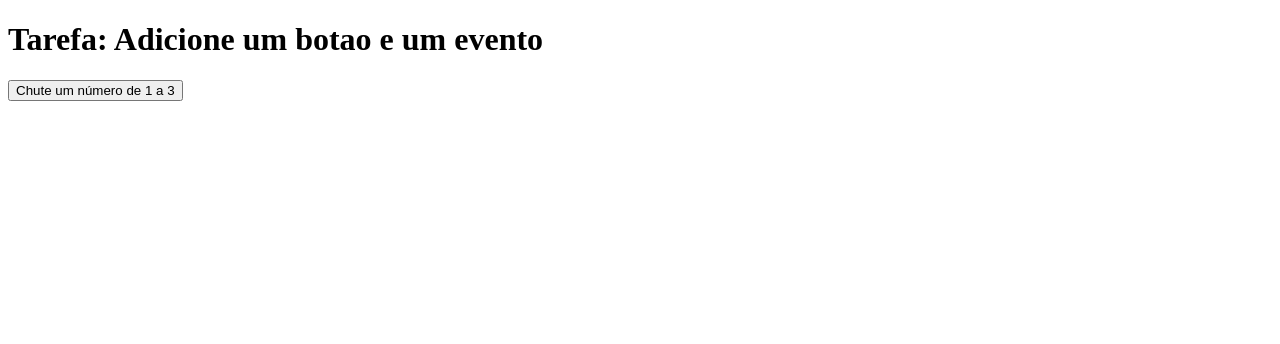
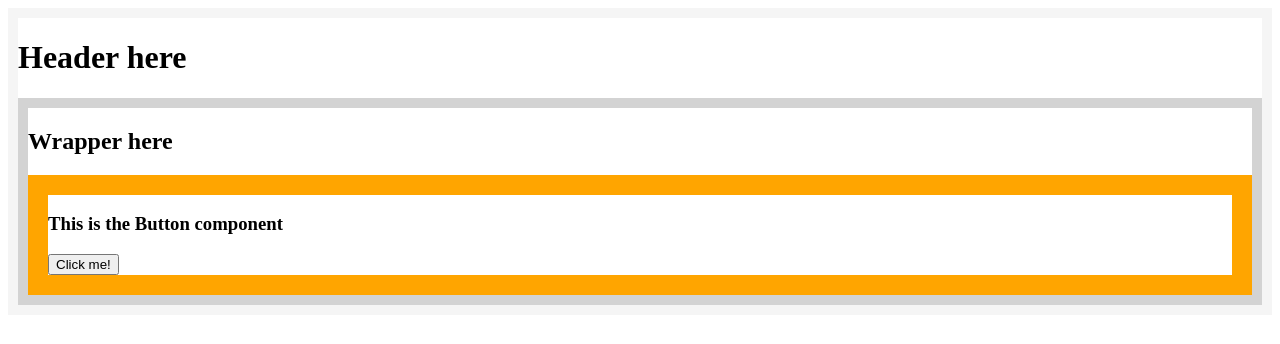
Before and after one commit to DiegoAbenicio/Estudo-React, a JavaScript app: page / in a window 1280 px wide. Shown: the top 344 px of the page. Built offline with nearby package versions, Linux system fonts and the light colour scheme.

Commit message:
Prop drilling

```diff
--- a/src/App.js
+++ b/src/App.js
@@ -1,21 +1,44 @@
 import "./App.css";
 //import Card from "./Card.js";
+// code to understand the Prop drilling
+
+function Main(props) {
+  return <Header msg={props.msg} />;
+};
+
+function Header(props) {
+  return (
+    <div style={{ border: "10px solid whitesmoke" }}>
+      <h1>Header here</h1>
+      <Wrapper msg={props.msg} />
+    </div>
+  );
+};
+
+function Wrapper(props) {
+  return (
+    <div style={{ border: "10px solid lightgray" }}>
+      <h2>Wrapper here</h2>
+      <Button msg={props.msg} />
+    </div>
+  );
+};
+
+function Button(props) {
+  return (
+    <div style={{ border: "20px solid orange" }}>
+      <h3>This is the Button component</h3>
+      <button onClick={() => alert(props.msg)}>Click me!</button>
+    </div>
+  );
+};
 
 function App() {
-
-  function handleClick() {
-    let randomNum = Math.floor(Math.random() * 3) + 1;
-    console.log(randomNum);
-    let userInput = prompt("Digite um numero");
-    alert(`Número computado: ${randomNum}, Seu chute: ${userInput}`);
-  }
-
   return (
-    <div>
-      <h1>Tarefa: Adicione um botao e um evento</h1>
-      <button onClick={handleClick}>Chute um número de 1 a 3</button>
-    </div>
+    <Main
+      msg="I passed through the Header and the Wrapper and I reached the Button component"
+    />
   );
-}
+};
 
 export default App;
```
